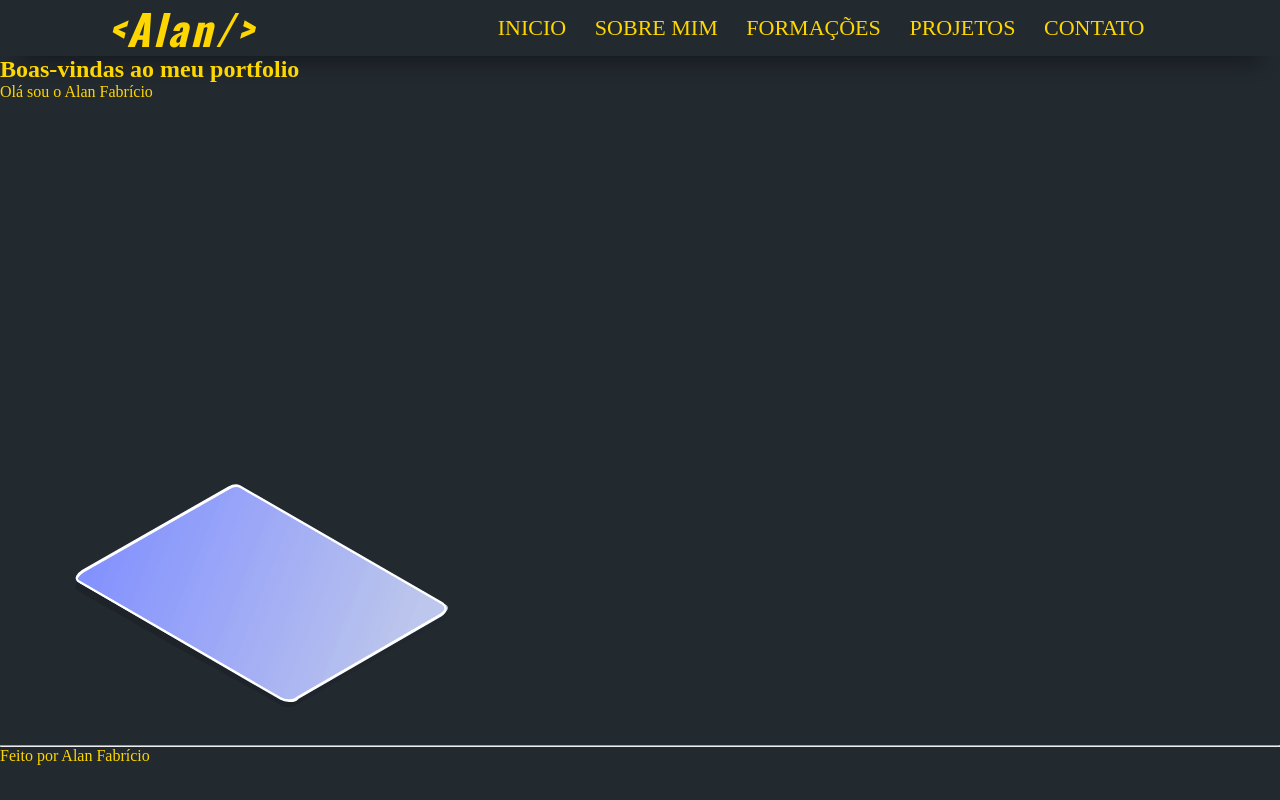
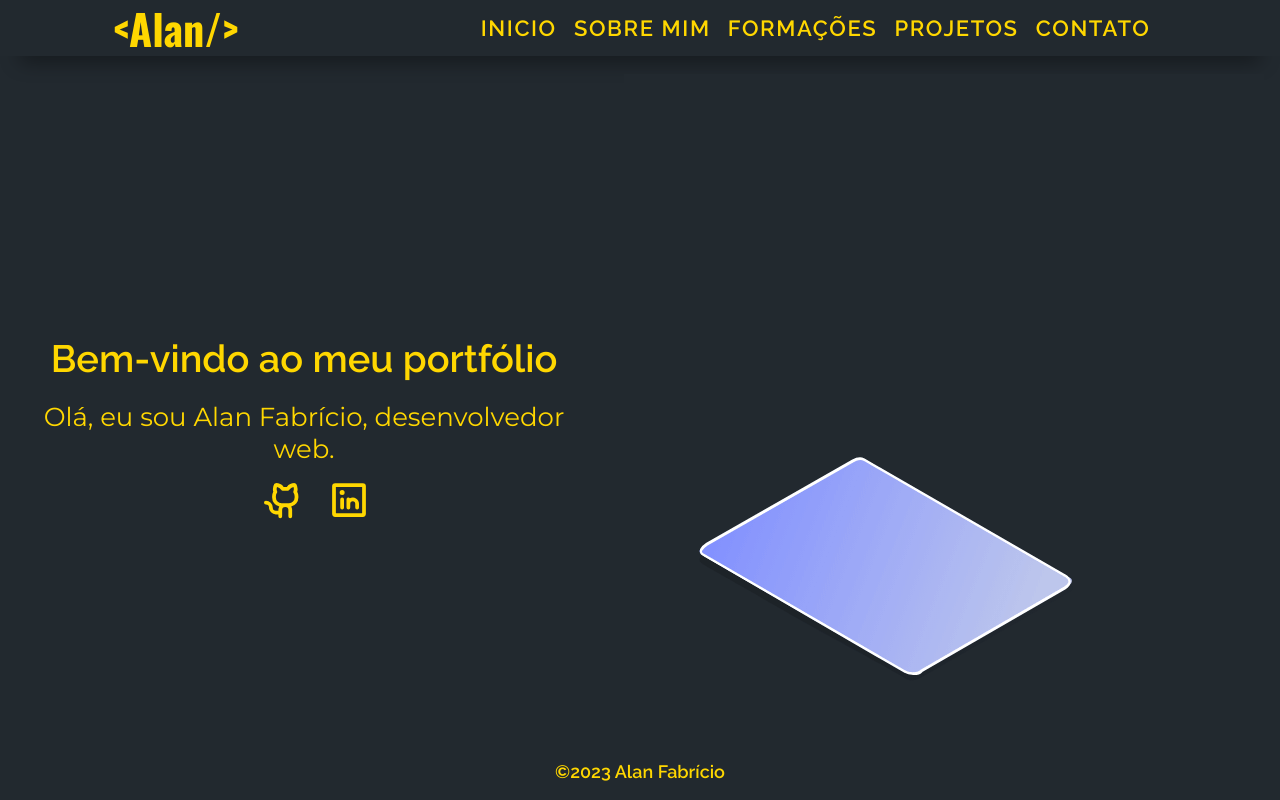
Before and after one commit to AlanFabricioBarbosa/meu-portfolio, a React (Vite) app: page / in a window 1280 px wide. Built offline with nearby package versions, Linux system fonts and the light colour scheme.

Commit message:
:construction: feat: Feito algumas alterações no componente header e dado inicio a construção da home

```diff
--- a/index.html
+++ b/index.html
@@ -7,8 +7,9 @@
     <title>Alan Fabrício</title>
 
     <link rel="preconnect" href="https://fonts.googleapis.com">
-    <link rel="preconnect" href="https://fonts.gstatic.com" crossorigin>
-    <link href="https://fonts.googleapis.com/css2?family=Anton&family=Montserrat&family=Nunito:wght@700&family=Oswald:wght@700&family=Raleway:wght@600&display=swap" rel="stylesheet">
+<link rel="preconnect" href="https://fonts.gstatic.com" crossorigin>
+<link href="https://fonts.googleapis.com/css2?family=Montserrat&family=Oswald:wght@700&family=Raleway:wght@600&display=swap" rel="stylesheet">
+
   </head>
   <body>
     <div id="root"></div>
--- a/src/Components/Footer/index.jsx
+++ b/src/Components/Footer/index.jsx
@@ -1,7 +1,9 @@
+import { FooterContainer } from "./styles";
+
 export default function Footer(){
    return (
-      <footer>
-         <p>Feito por Alan Fabrício</p>
-      </footer>
+      <FooterContainer>
+         <h3>&copy;2023 Alan Fabrício</h3>
+      </FooterContainer>
    )
 }
--- /dev/null
+++ b/src/Components/Footer/styles.jsx
@@ -0,0 +1,11 @@
+import styled from "styled-components";
+
+export const FooterContainer = styled.footer`
+   text-align: center;
+   margin-top: 25px;
+
+   h3 {
+      font-family: 'Raleway', sans-serif;
+      font-size: 18px;
+   }
+`
--- a/src/Components/Header/styles.jsx
+++ b/src/Components/Header/styles.jsx
@@ -7,13 +7,12 @@ export const HeaderContainer = styled.header`
    align-items: center;
    height: 7vh;
    box-shadow: rgba(0, 0, 0, 0.45) 0px 25px 20px -20px;
+
 `
 
 export const Title = styled.h1`
    font-size: 42px;
    font-family: 'Oswald', sans-serif;
-   font-style: italic;
-   letter-spacing: .2rem;
 `
 
 export const ListContainer = styled.ul`
@@ -26,6 +25,8 @@ export const Links = styled(Link)`
    font-size: 22px;
    text-transform: uppercase;
    text-decoration: none;
+   font-family: 'Raleway',sans-serif;
+   letter-spacing: .1rem;
    color: #FFD700;
    &:hover {
       border-bottom: .1rem solid #0FF;
--- a/src/Pages/Home/index.jsx
+++ b/src/Pages/Home/index.jsx
@@ -1,14 +1,45 @@
 import GifPortfolio from "../../assets/gifPortfolio.gif"
+import { ExternalLinks, HomeContainer, WelcomeContainer } from "./styled"
+import ImgGithub from "../../assets/icones/github-logo-bold.svg"
+import ImgLinkedin from "../../assets/icones/linkedin-logo-bold.svg"
+
 export default function Home() {
    return (
       <>
-         <section>
-            <h2>Boas-vindas ao meu portfolio</h2>
-            <p>Olá sou o Alan Fabrício</p>
+         <HomeContainer>
+            <WelcomeContainer>
+               <h2>Bem-vindo ao meu portfólio</h2>
+               <p>
+                  Olá, eu sou Alan Fabrício, desenvolvedor web.
+               </p>
+               <ExternalLinks>
+                     <a
+                        href="https://github.com/AlanFabricioBarbosa"
+                        target="_blanck"
+                        rel="noreferrer">
+                        <img
+                           src={ImgGithub}
+                           alt="Icone do Github"
+                        />
+                     </a>
+                     <a
+                        href="https://www.linkedin.com/in/alanfabr%C3%ADciodev/"
+                        target="_blank"
+                        rel="noreferrer">
+                        <img
+                           src={ImgLinkedin}
+                           alt="Icone do Linkedin"
+                        />
+                     </a>
+                  </ExternalLinks>
+               </WelcomeContainer>
             <figure>
-               <img src={GifPortfolio} alt="Imagem de teste" />
+               <img
+                  src={GifPortfolio}
+                  alt="GIF animado de um notebook abrindo e fechando."
+               />
             </figure>
-         </section>
+         </HomeContainer>
       </>
    )
 }
--- /dev/null
+++ b/src/Pages/Home/styled.jsx
@@ -0,0 +1,33 @@
+import styled from "styled-components"
+
+export const HomeContainer = styled.section`
+   display: flex;
+   align-items: center;
+   justify-content: space-around;
+   height: 85vh;
+`
+
+export const WelcomeContainer = styled.section`
+   text-align: center;
+   width: 45vw;
+   height: 20vh;
+
+   h2 {
+      font-size: 38px;
+      font-family: 'Raleway',sans-serif;
+      padding: 20px;
+   }
+
+   p {
+      font-size: 26px;
+      font-family: 'Montserrat', sans-serif;
+   }
+`
+
+export const ExternalLinks = styled.div`
+      padding: 15px;
+
+      a {
+         margin-left: 25px;
+      }
+`
--- a/src/Pages/RootLayout.jsx
+++ b/src/Pages/RootLayout.jsx
@@ -8,7 +8,6 @@ export default function RootLayout() {
          <main>
             <Outlet/>
          </main>
-         <hr />
          <Footer/>
       </>
    )
```
Also changed, not shown: src/assets/icones/github-logo-bold.svg (added), src/assets/icones/linkedin-logo-bold.svg (added).
